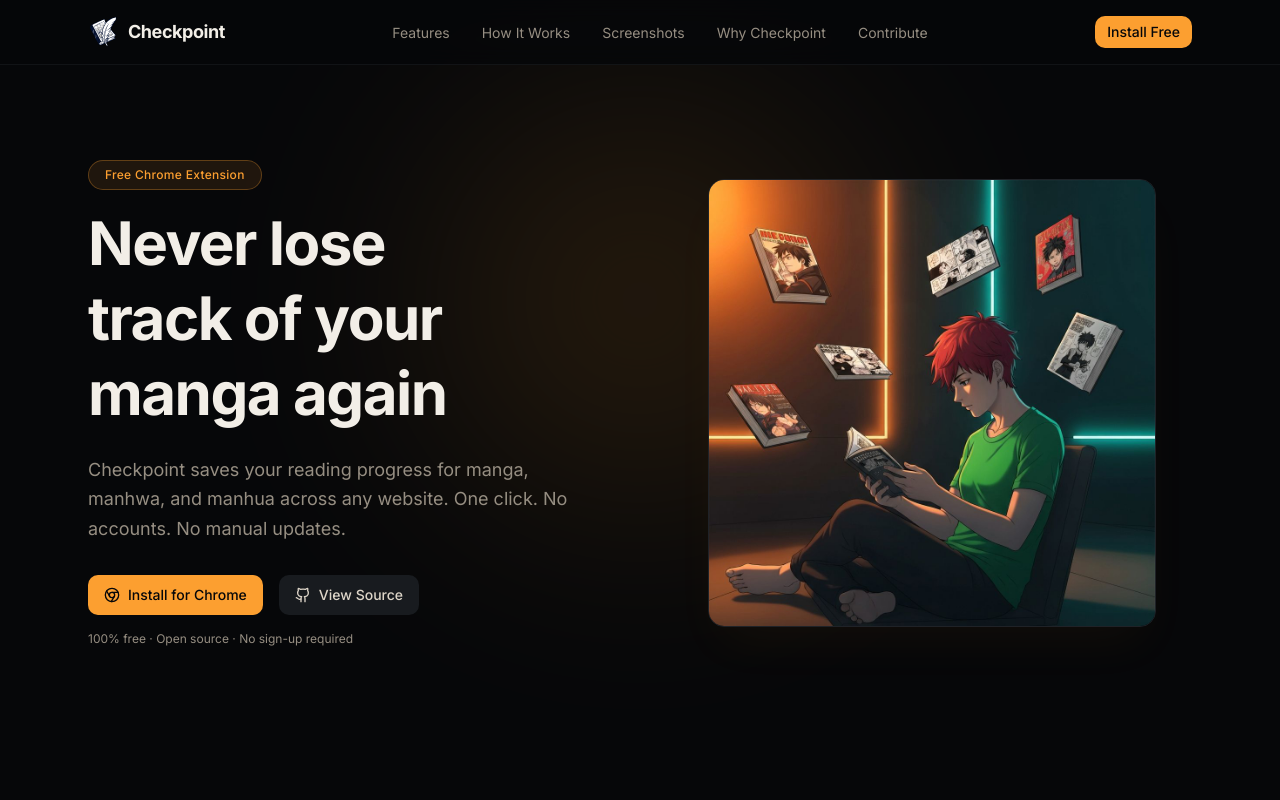
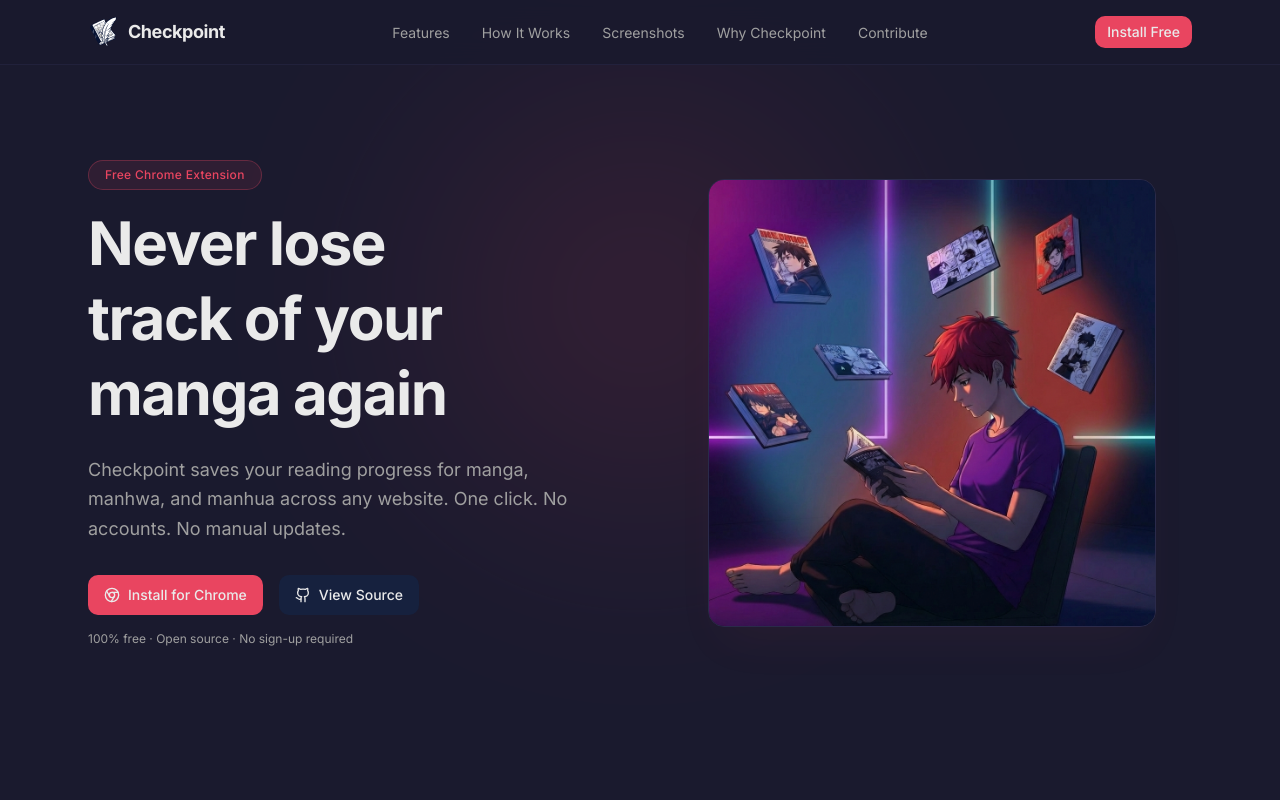
Before and after one commit to elghaied/checkpoint-website, a Next.js app: page / in a window 1280 px wide. Shown: the top 800 px of the page. Built offline with nearby package versions, Linux system fonts and the light colour scheme.

Commit message:
update styles to correspond to my extension

```diff
--- a/app/globals.css
+++ b/app/globals.css
@@ -4,40 +4,40 @@
 @custom-variant dark (&:is(.dark *));
 
 :root {
-  /* Dark manga-inspired theme — deep charcoal base with warm amber accent */
-  --background: oklch(0.13 0.005 260);
-  --foreground: oklch(0.95 0.01 80);
-  --card: oklch(0.17 0.005 260);
-  --card-foreground: oklch(0.95 0.01 80);
-  --popover: oklch(0.17 0.005 260);
-  --popover-foreground: oklch(0.95 0.01 80);
-  --primary: oklch(0.78 0.16 65);
-  --primary-foreground: oklch(0.13 0.005 260);
-  --secondary: oklch(0.22 0.01 260);
-  --secondary-foreground: oklch(0.88 0.02 80);
-  --muted: oklch(0.22 0.01 260);
-  --muted-foreground: oklch(0.65 0.02 80);
-  --accent: oklch(0.72 0.12 185);
-  --accent-foreground: oklch(0.13 0.005 260);
+  /* Dark navy theme — matching the Checkpoint Chrome extension palette */
+  --background: #1a1a2e;
+  --foreground: #eaeaea;
+  --card: #16213e;
+  --card-foreground: #eaeaea;
+  --popover: #16213e;
+  --popover-foreground: #eaeaea;
+  --primary: #e94560;
+  --primary-foreground: #eaeaea;
+  --secondary: #16213e;
+  --secondary-foreground: #eaeaea;
+  --muted: #16213e;
+  --muted-foreground: #a0a0a0;
+  --accent: #0f3460;
+  --accent-foreground: #eaeaea;
   --destructive: oklch(0.577 0.245 27.325);
   --destructive-foreground: oklch(0.577 0.245 27.325);
-  --border: oklch(0.25 0.01 260);
-  --input: oklch(0.25 0.01 260);
-  --ring: oklch(0.78 0.16 65);
-  --chart-1: oklch(0.78 0.16 65);
-  --chart-2: oklch(0.72 0.12 185);
-  --chart-3: oklch(0.65 0.15 330);
-  --chart-4: oklch(0.7 0.14 140);
-  --chart-5: oklch(0.75 0.13 40);
+  --border: #2a2a4a;
+  --input: #2a2a4a;
+  --ring: #e94560;
+  --chart-1: #e94560;
+  --chart-2: #0f3460;
+  --chart-3: #ff6b6b;
+  --chart-4: #16213e;
+  --chart-5: #2a2a4a;
   --radius: 0.75rem;
-  --sidebar: oklch(0.15 0.005 260);
-  --sidebar-foreground: oklch(0.95 0.01 80);
-  --sidebar-primary: oklch(0.78 0.16 65);
-  --sidebar-primary-foreground: oklch(0.13 0.005 260);
-  --sidebar-accent: oklch(0.22 0.01 260);
-  --sidebar-accent-foreground: oklch(0.95 0.01 80);
-  --sidebar-border: oklch(0.25 0.01 260);
-  --sidebar-ring: oklch(0.78 0.16 65);
+  --sidebar: #1a1a2e;
+  --sidebar-foreground: #eaeaea;
+  --sidebar-primary: #e94560;
+  --sidebar-primary-foreground: #eaeaea;
+  --sidebar-accent: #16213e;
+  --sidebar-accent-foreground: #eaeaea;
+  --sidebar-border: #2a2a4a;
+  --sidebar-ring: #e94560;
 }
 
 @theme inline {
--- a/components/contribute.tsx
+++ b/components/contribute.tsx
@@ -27,7 +27,7 @@
     <section id="contribute" className="border-t border-border py-20 md:py-28">
       <div className="mx-auto max-w-6xl px-6">
         <div className="mx-auto max-w-2xl text-center">
-          <span className="mb-4 inline-block rounded-full border border-accent/30 bg-accent/10 px-4 py-1.5 text-xs font-medium tracking-wide text-accent">
+          <span className="mb-4 inline-block rounded-full border border-primary/30 bg-primary/10 px-4 py-1.5 text-xs font-medium tracking-wide text-primary">
             Open Source
           </span>
           <h2 className="text-balance text-3xl font-bold tracking-tight text-foreground md:text-4xl">
@@ -46,7 +46,7 @@
               key={step.title}
               className="relative flex flex-col items-center rounded-xl border border-border bg-card p-8 text-center"
             >
-              <div className="mb-4 flex h-12 w-12 items-center justify-center rounded-full bg-accent/10 text-accent">
+              <div className="mb-4 flex h-12 w-12 items-center justify-center rounded-full bg-primary/10 text-primary">
                 <step.icon className="h-6 w-6" />
               </div>
               <span className="mb-1 font-mono text-xs text-muted-foreground">
--- a/components/hero.tsx
+++ b/components/hero.tsx
@@ -8,7 +8,7 @@
       {/* Subtle background glow */}
       <div
         className="pointer-events-none absolute top-0 left-1/2 -z-10 h-[600px] w-[600px] -translate-x-1/2 rounded-full opacity-20 blur-[120px]"
-        style={{ background: "radial-gradient(circle, oklch(0.78 0.16 65), transparent 70%)" }}
+        style={{ background: "radial-gradient(circle, #e94560, transparent 70%)" }}
         aria-hidden="true"
       />
 
@@ -60,7 +60,7 @@
         <div className="relative flex-1">
           <div className="relative mx-auto max-w-md overflow-hidden rounded-2xl border border-border shadow-2xl shadow-primary/5">
             <Image
-              src="/images/hero-manga.jpg"
+              src="/images/hero-manga.png"
               alt="A reader tracking their manga progress with Checkpoint"
               width={500}
               height={600}
--- a/components/supported-sites.tsx
+++ b/components/supported-sites.tsx
@@ -37,7 +37,7 @@
         <div className="grid gap-6 sm:grid-cols-2 lg:grid-cols-4">
           {highlights.map((h) => (
             <div key={h.text} className="flex items-start gap-3">
-              <div className="flex h-8 w-8 shrink-0 items-center justify-center rounded-lg bg-accent/10 text-accent">
+              <div className="flex h-8 w-8 shrink-0 items-center justify-center rounded-lg bg-primary/10 text-primary">
                 <h.icon className="h-4 w-4" />
               </div>
               <p className="text-sm leading-relaxed text-muted-foreground">{h.text}</p>
```
Also changed, not shown: .claude/settings.local.json, public/images/hero-manga.jpg (deleted), public/images/hero-manga.png (added).
